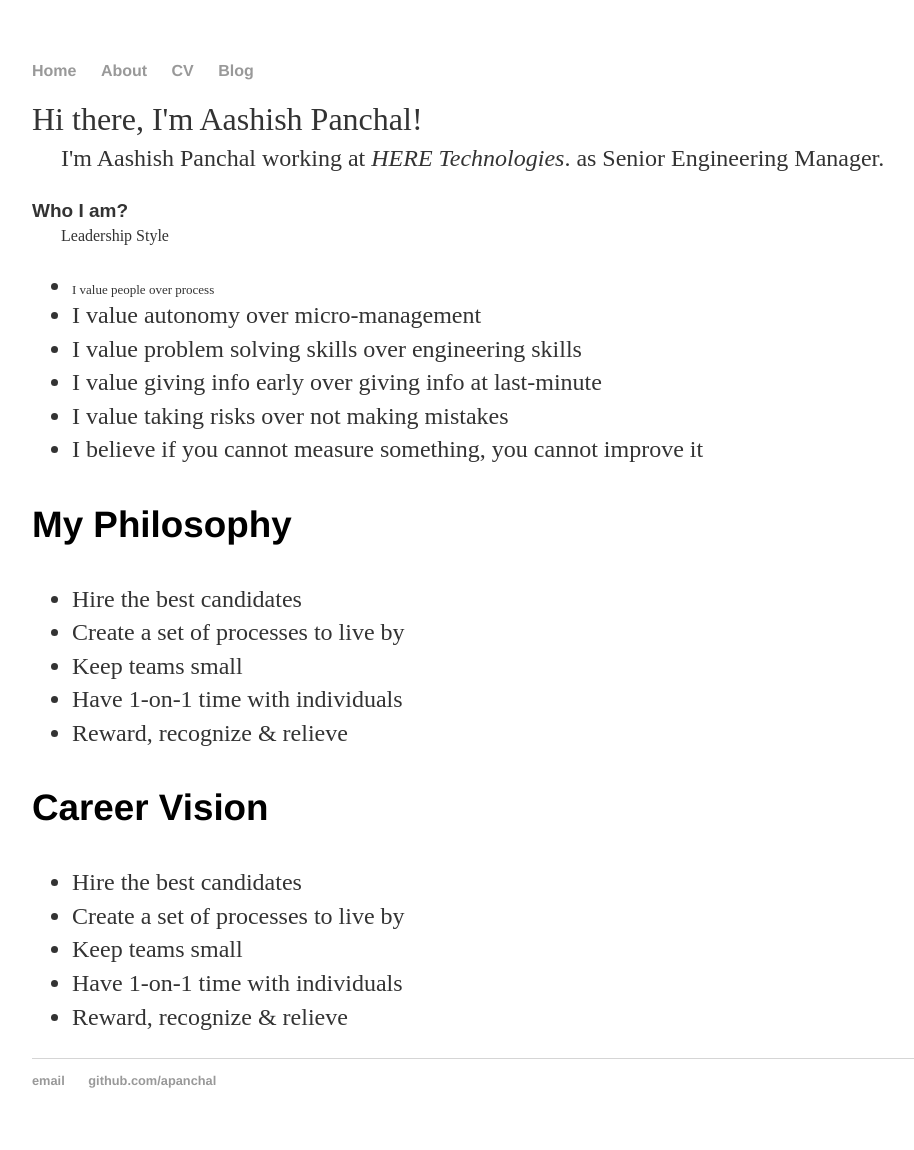
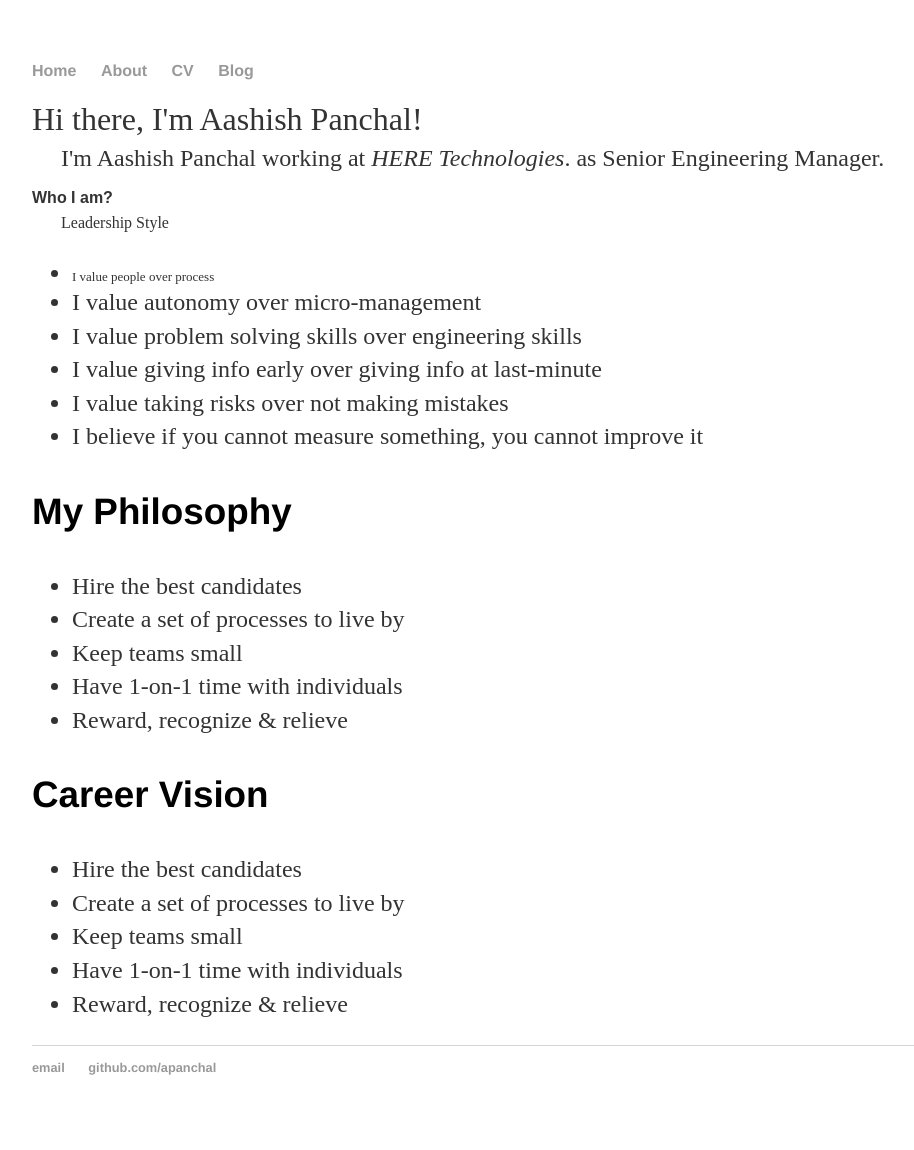
Before and after one commit to apanchal/apanchal.github.io, a Jekyll site: the page built from index.html, in a window 1280 px wide. Shown: the whole page, without its empty margins (160-1074 px from the left). Built offline with Jekyll 4.4.1, drawn with Linux system fonts in a browser that asks for light colours.

Commit message:
Update index.html

```diff
--- a/index.html
+++ b/index.html
@@ -7,9 +7,8 @@ title: Aashish Panchal
 			<p class="p0 ft0" >Hi there, I'm Aashish Panchal!</p>
 			<p class="p16 ft16">I'm Aashish Panchal working at <em>HERE Technologies</em>. as Senior Engineering Manager.</p>
 		</div>
-		</p>
 		<div>
-			<p class="p4 ft3">Who I am?</p>
+			<p class="p8 ft13">Who I am?</p>
 			<p class="p10 ft6">Leadership Style</p>
 			<ul>
 				<li><p class="p5 ft1">I value people over process</p></li>
```
